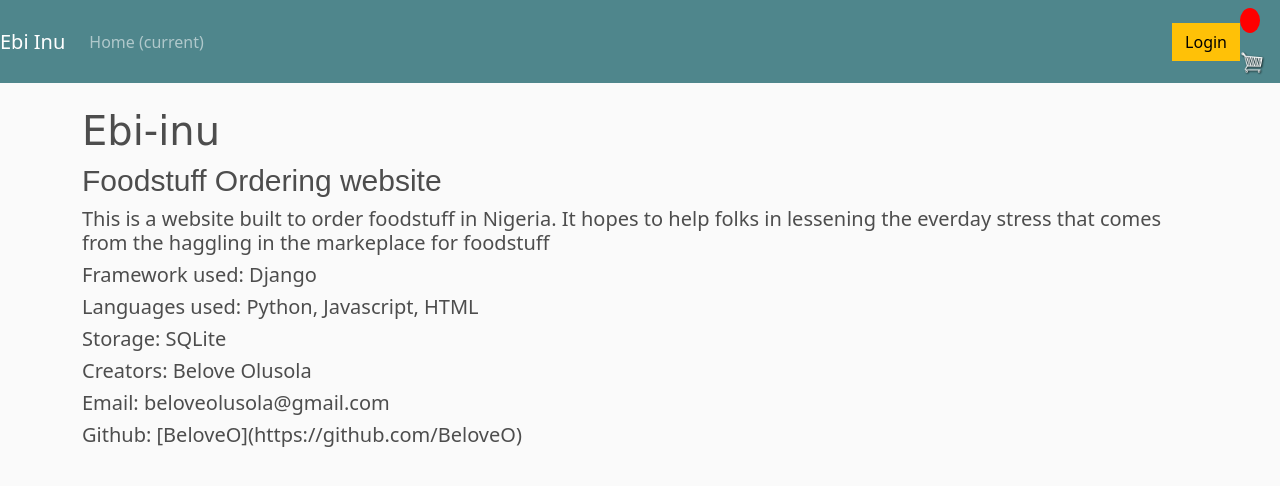
After one commit to BeloveO/Ebiinu, a Django app: template ebi/templates/ebi/About.html in a window 1280 px wide. The commit adds this page. Shown: the top 486 px of the page. Run offline with Django 4.2, Linux system fonts and the light colour scheme; the template is opened without the code that fills it, so the values that code supplies are empty.

Commit message:
About page

```diff
--- /dev/null
+++ b/ebi/templates/ebi/About.html
@@ -0,0 +1,15 @@
+{% extends 'ebi/main.html' %}
+{% load static %}
+{% block content %}
+        <h1 style="font-family: cursive; font-size: 40px;">Ebi-inu</h1>
+        <div>
+            <h2 style="font-family: fantasy; font-size: 30px;">Foodstuff Ordering website</h2>
+            <h4 style="font-size: 20px;">This is a website built to order foodstuff in Nigeria. It hopes to help folks in lessening the everday stress that comes from the haggling in the markeplace for foodstuff</h4>
+            <h4 style="font-size: 20px;">Framework used: Django</h4>
+            <h4 style="font-size: 20px;">Languages used: Python, Javascript, HTML</h4>
+            <h4 style="font-size: 20px;">Storage: SQLite</h4>
+            <h4 style="font-size: 20px;">Creators: Belove Olusola</h4>
+            <h4 style="font-size: 20px;">Email: beloveolusola@gmail.com</h4>
+            <h4 style="font-size: 20px;">Github: [BeloveO](https://github.com/BeloveO)</h4>
+        </div>
+{% endblock content %}
--- a/ebi/templates/ebi/ebi.html
+++ b/ebi/templates/ebi/ebi.html
@@ -1,6 +1,11 @@
 {% extends 'ebi/main.html' %}
 {% load static %}
 {% block content %}
+    <div>
+        <h6 style="font-family: cursive; font-size: 20px;">
+            Shop for your foodstuff from the comfort of your home
+        </h6>
+    </div>
     <div class="row">
         {% for product in products %}
         <div class="col-lg-4">
--- a/ebi/templates/ebi/main.html
+++ b/ebi/templates/ebi/main.html
@@ -63,7 +63,7 @@
     </head>
     <body>
         <nav class="navbar navbar-expand-lg navbar-dark bg-dark">
-            <a class="navbar-brand" href="{% url 'ebi' %}">Ebi Inu</a>
+            <a class="navbar-brand" href="{% url 'About' %}">Ebi Inu</a>
             <button class="navbar-toggler" type="button" data-toggle="collapse" data-target="#navbarSupportedContent" aria-controls="navbarSupportedContent" aria-expanded="false" aria-label="Toggle navigation">
                 <span class="navbar-toggler-icon"></span>
             </button>
```
Also changed, not shown: README.md, 1 other file.
